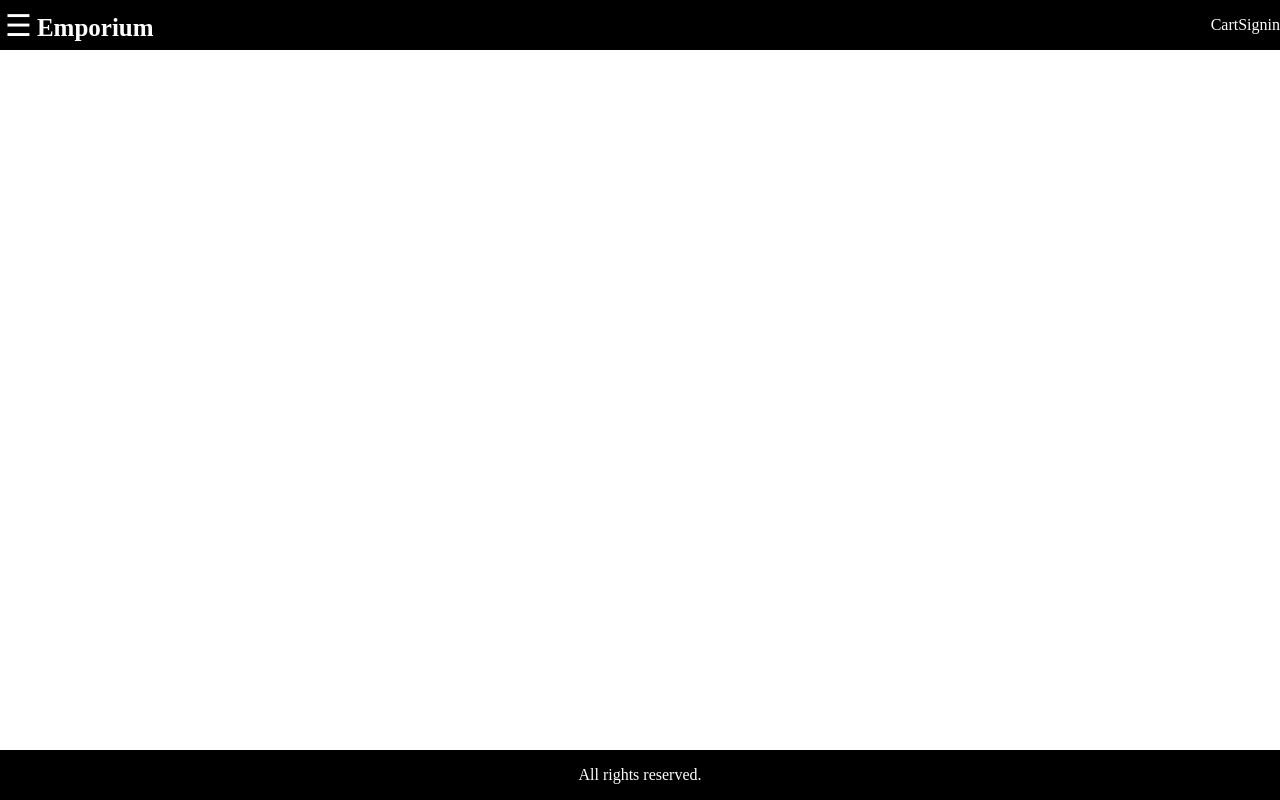
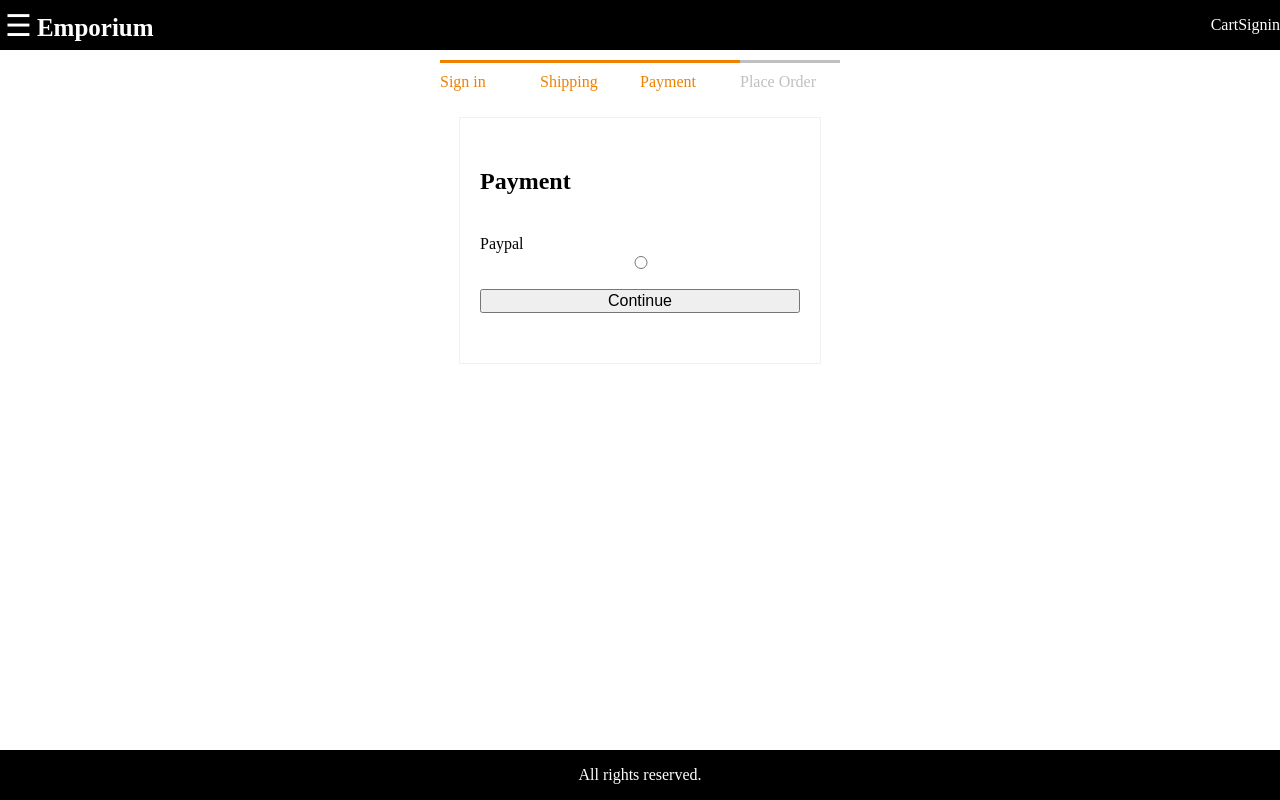
Before and after one commit to iamnotluka/e-commerce, a React (Create React App) app in the folder frontend/: page /payment in a window 1280 px wide. Built offline with nearby package versions, Linux system fonts and the light colour scheme; no server answers; the HTML template or start-up script is replaced by a standard one.

Commit message:
completed

```diff
--- a/frontend/src/App.js
+++ b/frontend/src/App.js
@@ -10,8 +10,9 @@ import { useSelector } from "react-redux";
 import { BrowserRouter, Route, Link } from "react-router-dom";
 import axios from "axios";
 import RegisterScreen from "./components/RegisterScreen";
-import router from "../../backend/routes/productRoute";
 import ShippingScreen from "./components/ShippingScreen";
+import PaymentScreen from "./components/PaymentScreen";
+import PlaceOrderScreen from "./components/PlaceOrderScreen";
 
 function App() {
 	const [open, setOpen] = useState(false);
@@ -70,7 +71,12 @@ function App() {
 							exact={true}
 							component={ProductsEditScreen}
 						/>
-						<Route path="shipping" component={ShippingScreen} />
+						<Route path="/payment" component={PaymentScreen} />
+						<Route
+							path="/placeorder"
+							component={PlaceOrderScreen}
+						/>
+						<Route path="/shipping" component={ShippingScreen} />
 						<Route path="/signin" component={SigninScreen} />
 						<Route path="/register" component={RegisterScreen} />
 						<Route path="/products/:id" component={ProductScreen} />
--- a/frontend/src/actions/cartActions.js
+++ b/frontend/src/actions/cartActions.js
@@ -2,6 +2,7 @@ import {
 	CART_ADD_ITEM,
 	CART_REMOVE_ITEM,
 	CART_SAVE_SHIPPING,
+	CART_SAVE_PAYMENT,
 } from "../constants/constants";
 import Cookie from "js-cookie";
 const { default: Axios } = require("axios");
@@ -41,4 +42,8 @@ const saveShipping = (data) => (dispatch) => {
 	dispatch({ type: CART_SAVE_SHIPPING, payload: data });
 };
 
-export { addToCart, removeFromCart, saveShipping };
+const savePayment = (data) => (dispatch) => {
+	dispatch({ type: CART_SAVE_PAYMENT, payload: data });
+};
+
+export { addToCart, removeFromCart, saveShipping, savePayment };
--- /dev/null
+++ b/frontend/src/checkoutComponents/CheckoutSteps.js
@@ -0,0 +1,14 @@
+import React from "react";
+
+const CheckoutSteps = (props) => {
+	return (
+		<div className="checkout-steps">
+			<div className={props.step1 ? "active" : ""}>Sign in</div>
+			<div className={props.step2 ? "active" : ""}>Shipping</div>
+			<div className={props.step3 ? "active" : ""}>Payment</div>
+			<div className={props.step4 ? "active" : ""}>Place Order</div>
+		</div>
+	);
+};
+
+export default CheckoutSteps;
--- /dev/null
+++ b/frontend/src/components/PaymentScreen.js
@@ -0,0 +1,65 @@
+import React, { useState, useEffect } from "react";
+import { Link } from "react-router-dom";
+import { useSelector, useDispatch } from "react-redux";
+import { savePayment } from "../actions/cartActions";
+import CheckoutSteps from "../checkoutComponents/CheckoutSteps";
+
+const PaymentScreen = (props) => {
+	const dispatch = useDispatch();
+
+	const [paymentMethod, setPaymentMethod] = useState("");
+	const [message, setMessage] = useState("");
+	const submitHandler = (e) => {
+		e.preventDefault();
+		dispatch(savePayment(paymentMethod));
+		if (paymentMethod !== "") {
+			props.history.push("placeorder");
+		} else {
+			setMessage("Please select payment method.");
+		}
+	};
+
+	useEffect(() => {
+		setMessage("");
+	}, [paymentMethod]);
+
+	return (
+		<div>
+			<div>
+				<CheckoutSteps step1 step2 step3></CheckoutSteps>
+			</div>
+			<div className="form">
+				<form onSubmit={submitHandler}>
+					<ul className="form-container">
+						<li>
+							<h2>Payment</h2>
+						</li>
+
+						<li>
+							<label htmlFor="paymentMethod">Paypal</label>
+							<input
+								value="paypal"
+								type="radio"
+								name="paymentMethod"
+								id="paymentMethod"
+								onChange={(e) =>
+									setPaymentMethod(e.target.value)
+								}
+							/>
+						</li>
+						<li>
+							<button type="submit" className="button primary">
+								Continue
+							</button>
+						</li>
+						<li>
+							<small>{message === "" ? " " : message}</small>
+						</li>
+					</ul>
+				</form>
+			</div>
+		</div>
+	);
+};
+
+export default PaymentScreen;
--- /dev/null
+++ b/frontend/src/components/PlaceOrderScreen.js
@@ -0,0 +1,122 @@
+import React, { useEffect } from "react";
+import { useSelector } from "react-redux";
+import CheckoutSteps from "../checkoutComponents/CheckoutSteps";
+
+const PlaceOrderScreen = (props) => {
+	const cart = useSelector((state) => state.cart);
+	const { cartItems, shipping, payment } = cart;
+	const itemsPrice = cartItems.reduce((a, c) => a + c.price * c.qty, 0);
+	const shippingPrice = itemsPrice > 100 ? 0 : 10;
+	const taxPrice = 0.15 * itemsPrice;
+	const totalPrice = itemsPrice + shippingPrice + taxPrice;
+	console.log(cartItems, shipping, payment);
+	useEffect(() => {
+		console.log(cart);
+	}, [cart]);
+
+	const placeOrderHandler = () => {};
+
+	if (!shipping) {
+		props.history.push("/shipping");
+		return <div></div>;
+	} else if (!payment) {
+		props.history.push("/payment");
+		return <div></div>;
+	} else {
+		const checkoutHandler = () => {
+			props.history.push("/signin?redirect=shipping");
+		};
+
+		return (
+			<div>
+				<div>
+					<CheckoutSteps step1 step2 step3 step4></CheckoutSteps>
+				</div>
+				<div className="placeorder">
+					<div className="placeorder-info">
+						<div>
+							<h3>Shipping</h3>
+						</div>
+						{cart && (
+							<div>
+								<div>
+									{cart.shipping.address},{" "}
+									{cart.shipping.city},
+									{cart.shipping.postcode},{" "}
+									{cart.shipping.country}
+								</div>
+								<div>
+									<h3>Payment</h3>
+								</div>
+								<div>{cart.shipping.paymentMethod}</div>
+								<div>
+									<ul className="cart-list-container">
+										<li>
+											<h3>Shopping cart</h3>
+											<div>Price</div>
+										</li>
+										{cartItems.lenght === 0 ? (
+											<div>Cart is empty.</div>
+										) : (
+											cartItems.map((item) => (
+												<li>
+													<div className="cart-image">
+														<img
+															src={item.image}
+															alt={item.name}
+														/>
+													</div>
+													<div className="cart-name">
+														{item.name}
+														<div>
+															Quantity: {item.qty}
+														</div>
+													</div>
+													<div className="cart-price">
+														${item.price}
+													</div>
+												</li>
+											))
+										)}
+									</ul>
+								</div>
+							</div>
+						)}
+						<div className="placeorder-action">
+							<ul>
+								<li>
+									<h3>Order Summary</h3>
+								</li>
+								<li>
+									<div>Items</div>
+									<div>${itemsPrice}</div>
+								</li>
+								<li>
+									<div>Tax</div>
+									<div>${taxPrice}</div>
+								</li>
+								<li>
+									<div>Shipping</div>
+									<div>${shippingPrice}</div>
+								</li>
+								<li>
+									<div>Order Total</div>
+									<div>${totalPrice}</div>
+								</li>
+								<li>
+									<button
+										onClick={placeOrderHandler}
+										className="button primary full-width">
+										Place Order
+									</button>
+								</li>
+							</ul>
+						</div>
+					</div>
+				</div>
+			</div>
+		);
+	}
+};
+
+export default PlaceOrderScreen;
--- a/frontend/src/components/ShippingScreen.js
+++ b/frontend/src/components/ShippingScreen.js
@@ -1,7 +1,8 @@
 import React, { useState, useEffect } from "react";
 import { Link } from "react-router-dom";
 import { useSelector, useDispatch } from "react-redux";
-import { register } from "../actions/userActions";
+import { saveShipping } from "../actions/cartActions";
+import CheckoutSteps from "../checkoutComponents/CheckoutSteps";
 
 const ShippingScreen = (props) => {
 	const dispatch = useDispatch();
@@ -9,24 +10,20 @@ const ShippingScreen = (props) => {
 	const [city, setCity] = useState("");
 	const [postcode, setPostcode] = useState("");
 	const [country, setCountry] = useState("");
-	const userRegister = useSelector((state) => state.userRegister);
-	const { loading, userInfo, error } = userRegister;
-	const redirect = props.location.search
-		? props.location.search.split("=")[1]
-		: "/";
-
-	useEffect(() => {
-		if (userInfo) {
-			props.history.push(redirect);
-		}
-	}, [userInfo]);
 
 	const submitHandler = (e) => {
 		e.preventDefault();
-		dispatch(register(name, email, password));
+		const shipping = { address, city, postcode, country };
+		console.log(shipping);
+		dispatch(saveShipping(shipping));
+		props.history.push("payment");
 	};
 
 	return (
+		<div>
+			<div>
+				<CheckoutSteps step1 step2></CheckoutSteps>
+			</div>
 			<div className="form">
 				<form onSubmit={submitHandler}>
 					<ul className="form-container">
@@ -77,6 +74,7 @@ const ShippingScreen = (props) => {
 					</ul>
 				</form>
 			</div>
+		</div>
 	);
 };
 
--- a/frontend/src/constants/constants.js
+++ b/frontend/src/constants/constants.js
@@ -17,3 +17,4 @@ export const PRODUCT_DELETE_FAIL = "PRODUCT_DELETE_FAIL";
 export const CART_ADD_ITEM = "CART_ADD_ITEM";
 export const CART_REMOVE_ITEM = "CART_REMOVE_ITEM";
 export const CART_SAVE_SHIPPING = "CART_SAVE_SHIPPING";
+export const CART_SAVE_PAYMENT = "CART_SAVE_PAYMENT";
--- a/frontend/src/index.css
+++ b/frontend/src/index.css
@@ -344,3 +344,68 @@ a:hover {
 tbody > tr:nth-child(odd) {
 	background-color: lightgrey;
 }
+
+/* Checkout steps */
+
+.checkout-steps {
+	display: flex;
+	justify-content: space-between;
+	width: 40rem;
+	margin: 1rem auto;
+}
+
+.checkout-steps > div {
+	border-top: 0.3rem #c0c0c0 solid;
+	color: #c0c0c0;
+	flex: 1 1;
+	padding-top: 1rem;
+}
+
+.checkout-steps > div.active {
+	border-top: 0.3rem #f08000 solid;
+	color: #f08000;
+}
+
+.placeorder {
+	display: flex;
+	flex-grow: wrap;
+	padding: 1rem;
+	justify-content: space-between;
+}
+
+.placeorder-info {
+	flex: 3 1 60rem;
+}
+
+.placeorder-action {
+	flex: 1 1 20rem;
+	border: 0.1rem #c0c0c0 solid;
+	padding: 1rem;
+}
+
+.placeorder-info > div {
+	border: 0.1rem #c0c0c0 solid;
+	padding: 1rem;
+	margin: 1rem;
+}
+
+.placeorder-info > div:first-child {
+	margin-top: 0rem;
+}
+
+.placeorder-action > ul {
+	padding: 0;
+	list-style-type: none;
+}
+
+.placeorder-action > ul > li {
+	display: flex;
+	justify-content: space-between;
+	margin-bottom: 1rem;
+}
+
+.placeorder-action > ul > li:last-child {
+	font-size: 2rem;
+	font-weight: bold;
+	color: #c04000;
+}
--- a/frontend/src/reducers/cartReducers.js
+++ b/frontend/src/reducers/cartReducers.js
@@ -2,9 +2,13 @@ import {
 	CART_ADD_ITEM,
 	CART_REMOVE_ITEM,
 	CART_SAVE_SHIPPING,
+	CART_SAVE_PAYMENT,
 } from "../constants/constants";
 
-const cartReducer = (state = { cartItems: [] }, action) => {
+const cartReducer = (
+	state = { cartItems: [], shipping: {}, payment: {} },
+	action
+) => {
 	switch (action.type) {
 		case CART_ADD_ITEM:
 			const item = action.payload;
@@ -29,6 +33,8 @@ const cartReducer = (state = { cartItems: [] }, action) => {
 			};
 		case CART_SAVE_SHIPPING:
 			return { ...state, shipping: action.payload };
+		case CART_SAVE_PAYMENT:
+			return { ...state, payment: action.payload };
 		default:
 			return state;
 	}
```
Also changed, not shown: 1 other file (tests, documents, lock files or other folders). Lines whose indentation alone changed are shown as unchanged.
